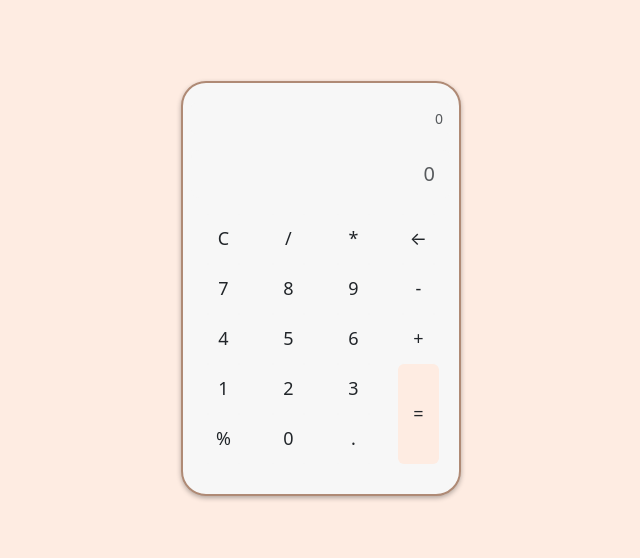
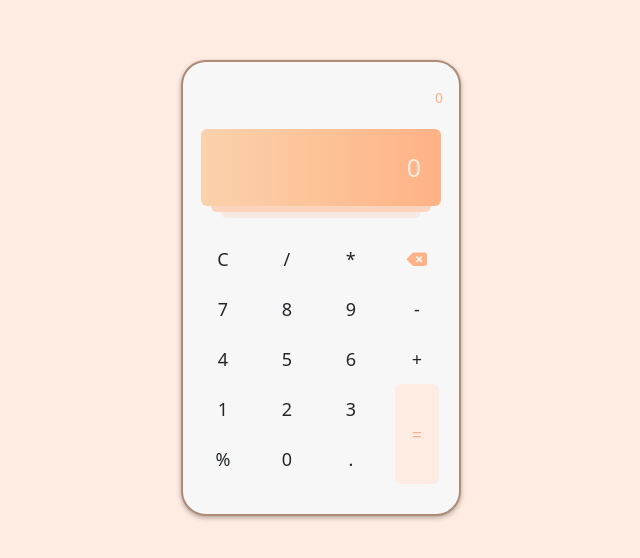
Before and after one commit to TamaraSovcikova/javascript-Calculator, a React (Create React App) app in the folder calculator/: page / in a window 1280 px wide. Shown: the part 112-670 px from the top of the page, without its empty margins (319-959 px from the left). Built offline with nearby package versions, Linux system fonts and the light colour scheme; a small style sheet from the web is missing.

Commit message:
added coloring and styling to forms

```diff
--- a/calculator/package.json
+++ b/calculator/package.json
@@ -3,6 +3,7 @@
   "version": "0.1.0",
   "private": true,
   "dependencies": {
+    "@fortawesome/fontawesome-free": "^6.4.0",
     "@testing-library/jest-dom": "^5.16.5",
     "@testing-library/react": "^13.4.0",
     "@testing-library/user-event": "^13.5.0",
--- a/calculator/public/index.html
+++ b/calculator/public/index.html
@@ -1,19 +1,24 @@
 <!DOCTYPE html>
 <html lang="en">
+
 <head>
   <meta charset="utf-8" />
   <link rel="icon" href="%PUBLIC_URL%/favicon.ico" />
+  <link rel="stylesheet" href="https://cdnjs.cloudflare.com/ajax/libs/font-awesome/5.15.4/css/all.min.css"
+    integrity="sha512-4Sf9wHhYm3Y6Wl8wtTAYfO6gW/S7Od58qf6wv3KY75EwwjPufKbkwhQpJPNdD+mVoYXdzHxzrw0kvYak4KPl9g=="
+    crossorigin="anonymous" referrerpolicy="no-referrer" />
+
   <meta name="viewport" content="width=device-width, initial-scale=1" />
   <meta name="theme-color" content="#000000" />
-    <meta
-      name="JavaScript-Calculator"
-      content="a funtional calculator"
-    />
+  <meta name="JavaScript-Calculator" content="a functional calculator" />
 
   <title>JavaScript Calculator</title>
 </head>
+
 <body>
   <div id="root"></div>
 
+
 </body>
+
 </html>
--- a/calculator/src/App.js
+++ b/calculator/src/App.js
@@ -1,4 +1,5 @@
 import 'bootstrap/dist/css/bootstrap.min.css';
+import '@fortawesome/fontawesome-free/css/all.min.css';
 import './index.css';
 
 function App() {
@@ -9,18 +10,20 @@ function App() {
           <div className="row mb-3">
             <input
               type="text"
-              className="form-control form-control-sm custom-input"
-              placeholder="0"
+              className="form-control form-display form-control-sm custom-input"
+              value={'0'}
               disabled
             />
           </div>
           <div className="row mb-3">
             <input
               type="text"
-              className="form-control form-control-lg custom-input"
-              placeholder="0"
+              className="form form-control custom-input"
+              value={'0'}
               disabled
             />
+          <div className='box-shadow'></div>
+          <div className='box-shadow'></div>
           </div>
           <div className="row">
             <div className="col">
@@ -45,7 +48,9 @@ function App() {
               <button className="btn btn-block square-button custom-button">.</button>
             </div>
             <div className="col d-flex flex-column">
-              <button className="btn btn-block square-button custom-button">←</button>
+              <button className="btn btn-block square-button custom-button">
+                <i className="fas fa-backspace backspace"></i>
+              </button>
               <button className="btn btn-block square-button custom-button">-</button>
               <button className="btn btn-block square-button custom-button">+</button>
               <button className="btn btn-block square-button equals-button custom-button" style={{ flex: '2' }}>
--- a/calculator/src/index.css
+++ b/calculator/src/index.css
@@ -1,6 +1,9 @@
+@import '~bootstrap/dist/css/bootstrap.min.css';
+
 :root {
   --calculatorBackground: #f7f7f7;
   --backdrop: #feece2;
+  --highlight: #ffb285;
 }
 
 .calculator {
@@ -30,7 +33,7 @@
   background-color: var(--backdrop) !important;
 }
 
-.custom-input,
+.custom-input:not(.form),
 .custom-button:not(.equals-button) {
   background-color: var(--calculatorBackground) !important;
   border: none;
@@ -54,14 +57,31 @@
   max-width: 400px;
 }
 
-.calculator .row:first-child .form-control {
-  background-color: #fff;
+.backspace, .form-display, .equals-button {
+  color: var(--highlight) !important;
 }
 
-.calculator .mb-3:not(:first-child) {
-  margin-top: 0;
-}
-
-.custom-input {
+.form{
+  background: linear-gradient(to right, #fad2ac, var(--highlight)) !important;
+  font-size: 25px !important;
+  padding: 20px !important;
+  line-height: 1.5;
+  width: 240px !important;
+  margin: auto;
+  color: var(--backdrop) !important;
   border: none !important;
 }
+.box-shadow{
+  background-color: var(--highlight);
+  height: 6px;
+  border-radius: 0px 0px 25px 25px;
+  margin: auto;
+}
+.box-shadow:first-of-type{
+  width: 220px !important;
+  opacity: 0.5;
+}
+.box-shadow:last-of-type {
+  width: 200px !important;
+  opacity: 0.2;
+}
```
Also changed, not shown: 1 other file (tests, documents, lock files or other folders). Lines whose indentation alone changed are shown as unchanged.
